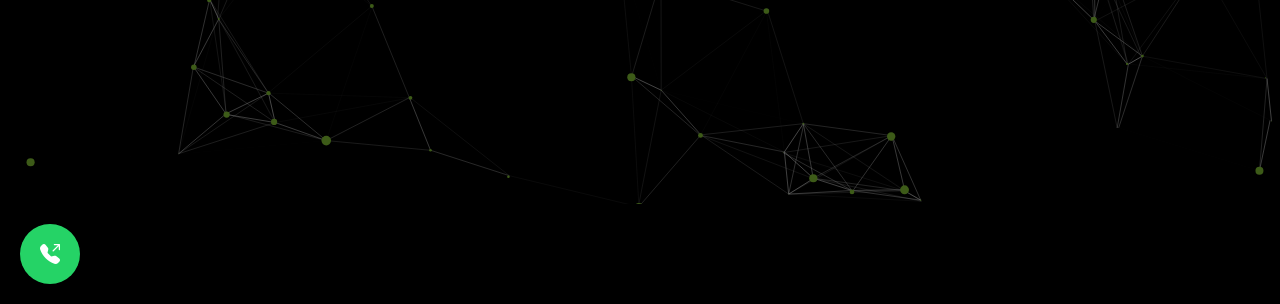
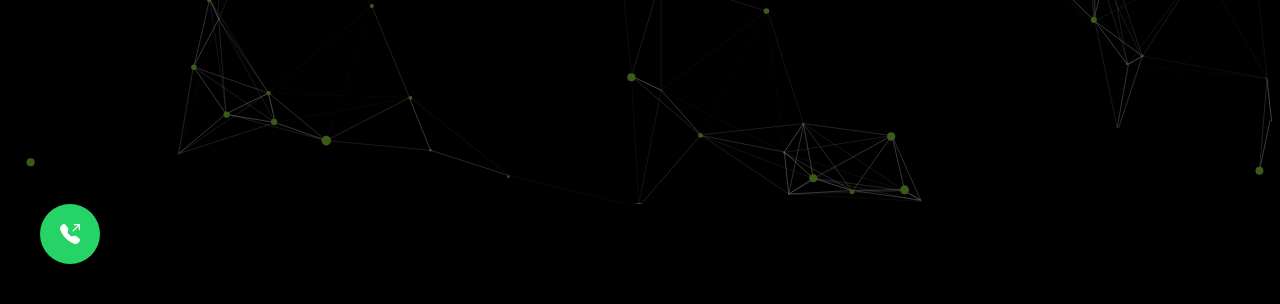
Before and after one commit to AlanJToledoB/mantenimineto-port, a plain HTML site: page index.html in a window 1280 px wide. Shown: the part 496-800 px from the top of the page. Drawn offline with nearby package versions, Linux system fonts and the light colour scheme.

Commit message:
Update cambios.css

```diff
--- a/css/cambios.css
+++ b/css/cambios.css
@@ -116,8 +116,8 @@
   line-height: 60px;
   text-align: center;
   position: fixed;
-  bottom: 20px;
-  left: 20px; /* Cambia 'right' a 'left' */
+  bottom: 40px;
+  left: 40px; /* Cambia 'right' a 'left' */
   cursor: pointer;
   z-index: 999;
 }
```
